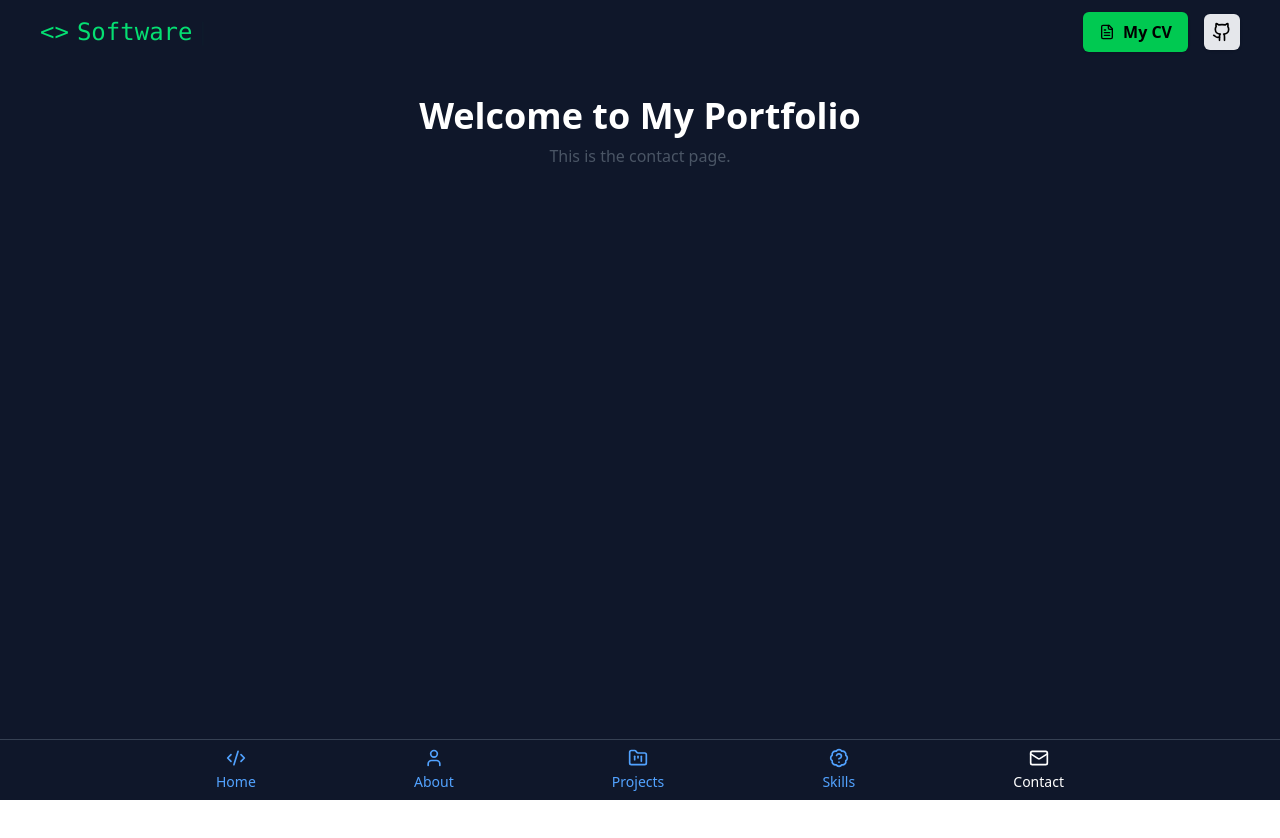
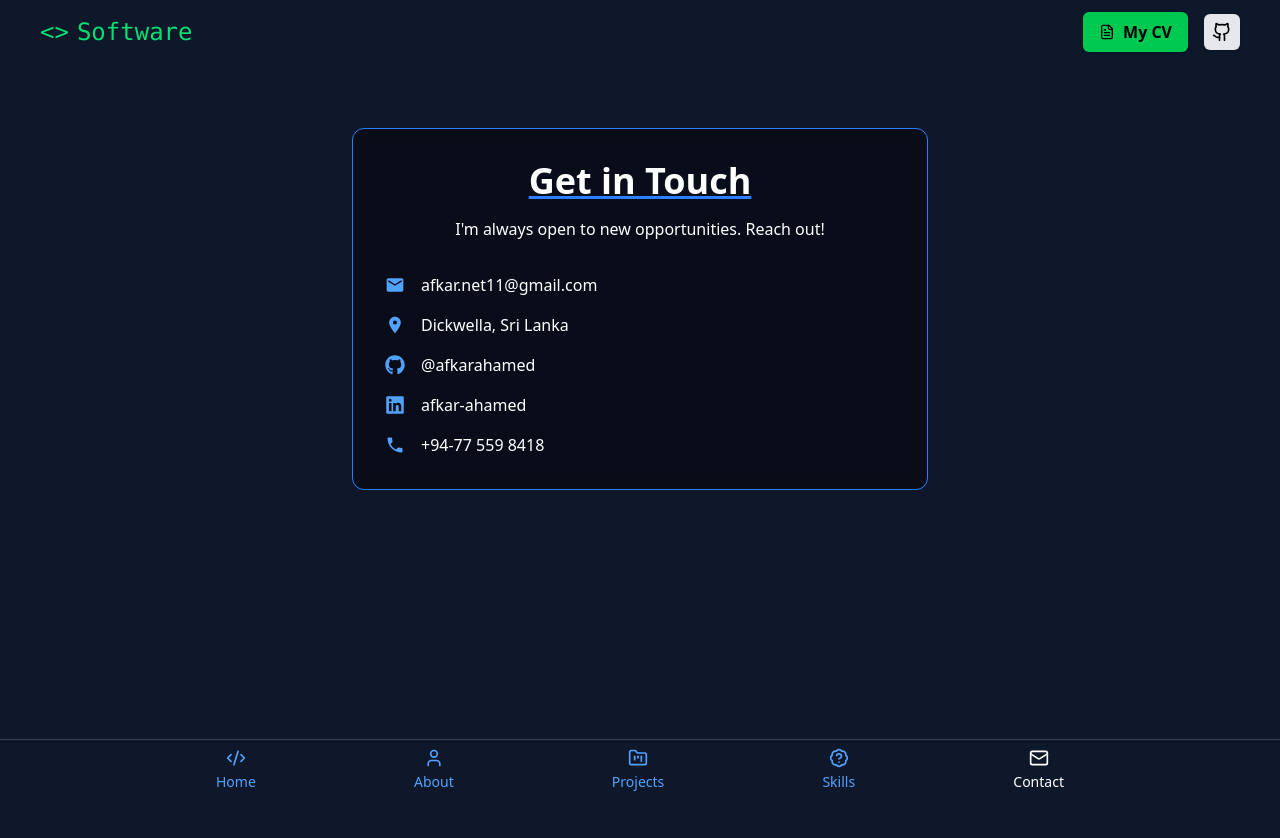
Before and after one commit to afkarahamed/my-portfolio, a React (Vite) app: page /contact in a window 1280 px wide. Shown: the top 838 px of the page. Before the commit the page ends 800 px from the top, so only its background shows below. Built offline with nearby package versions, Linux system fonts and the light colour scheme.

Commit message:
implemented the contact me page

```diff
--- a/src/pages/Contact.jsx
+++ b/src/pages/Contact.jsx
@@ -1,10 +1,71 @@
-function Home() {
+import React from "react";
+import { MdEmail, MdLocationOn, MdPhone } from "react-icons/md";
+import { FaGithub, FaLinkedin } from "react-icons/fa";
+
+const Contact = () => {
+  const contactDetails = [
+    {
+      icon: <MdEmail size={20} />,
+      label: "Email",
+      value: "afkar.net11@gmail.com",
+      link: "mailto:afkar.net11@gmail.com",
+    },
+    {
+      icon: <MdLocationOn size={20} />,
+      label: "Location",
+      value: "Dickwella, Sri Lanka",
+      link: null,
+    },
+    {
+      icon: <FaGithub size={20} />,
+      label: "GitHub",
+      value: "@afkarahamed",
+      link: "https://github.com/afkarahamed",
+    },
+    {
+      icon: <FaLinkedin size={20} />,
+      label: "LinkedIn",
+      value: "afkar-ahamed",
+      link: "https://www.linkedin.com/in/afkar-ahamed/",
+    },
+    {
+      icon: <MdPhone size={20} />,
+      label: "Phone",
+      value: "+94-77 559 8418",
+      link: "tel:+94775598418",
+    },
+  ];
+
   return (
-    <div className="p-8 text-center">
-      <h1 className="text-4xl font-bold">Welcome to My Portfolio</h1>
-      <p className="text-gray-600 mt-2">This is the contact page.</p>
+    <div className="min-h-screen px-4 pt-8 md:pt-16 md:px-8 flex flex-col items-center justify-start bg-[#0f172a]">      <div className="max-w-xl w-full border border-blue-500 rounded-xl p-8 backdrop-blur bg-black/40">
+        <h2 className="text-3xl md:text-4xl font-bold text-white text-center mb-4 underline decoration-blue-500">
+          Get in Touch
+        </h2>
+        <p className="text-white text-center mb-8">
+          I'm always open to new opportunities. Reach out!
+        </p>
+        <div className="flex flex-col space-y-4 text-white">
+          {contactDetails.map((item, index) => (
+            <div key={index} className="flex items-center space-x-4">
+              <div className="text-blue-400">{item.icon}</div>
+              {item.link ? (
+                <a
+                  href={item.link}
+                  className="hover:underline break-words"
+                  target="_blank"
+                  rel="noopener noreferrer"
+                >
+                  {item.value}
+                </a>
+              ) : (
+                <span>{item.value}</span>
+              )}
+            </div>
+          ))}
+        </div>
+      </div>
     </div>
   );
-}
+};
 
-export default Home;
+export default Contact;
--- a/src/pages/Home.jsx
+++ b/src/pages/Home.jsx
@@ -3,7 +3,7 @@ import { Typewriter } from 'react-simple-typewriter';
 import { motion } from 'framer-motion';
 import { Link } from 'react-router-dom';
 import profileImg from '../assets/profile.jpeg';
-import resumePDF from '../assets/resume.pdf';
+import resumePDF from '../assets/Afkar-Ahamed_resume.pdf';
 
 const Home = () => {
   return (
```
Also changed, not shown: 1 other file (tests, documents, lock files or other folders).
